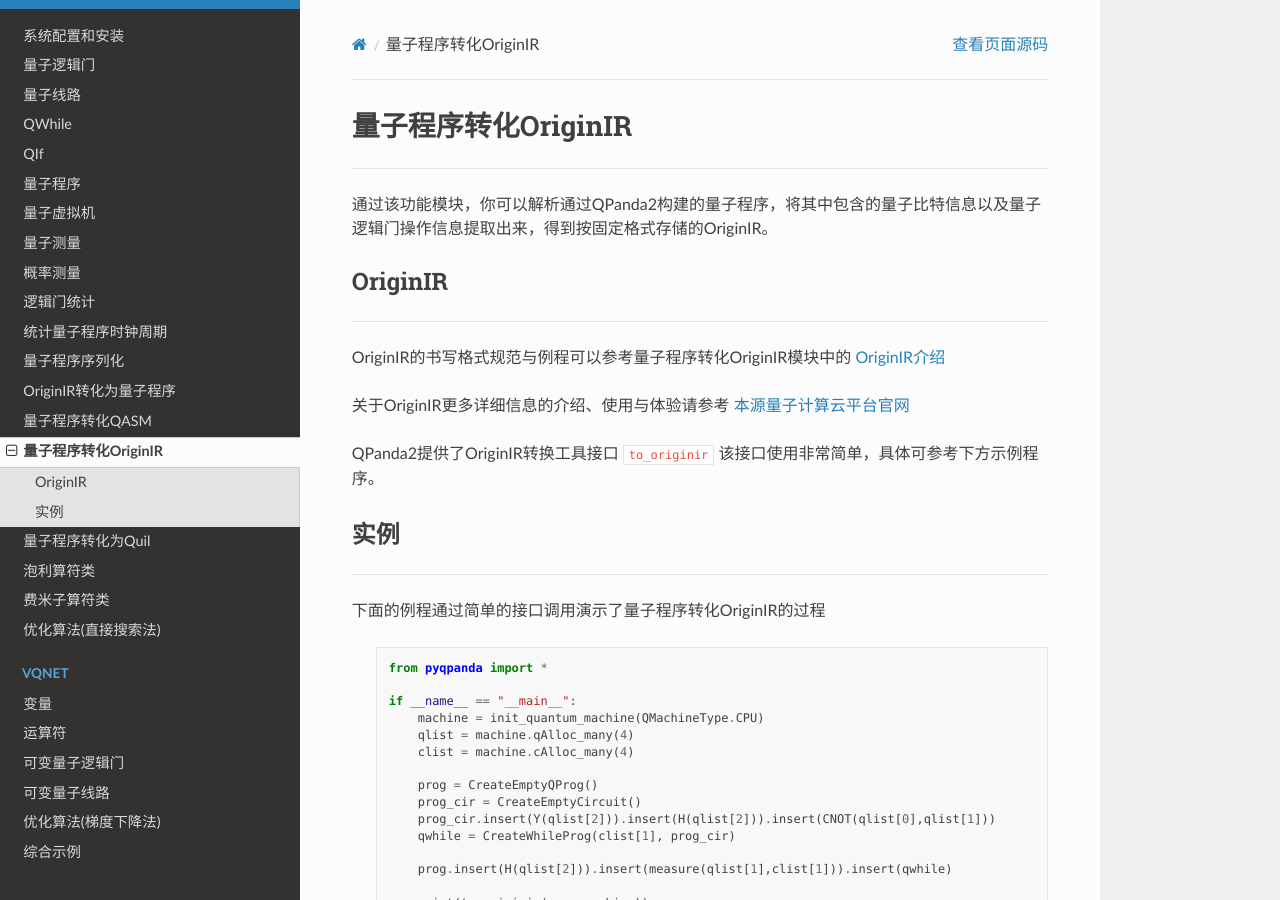
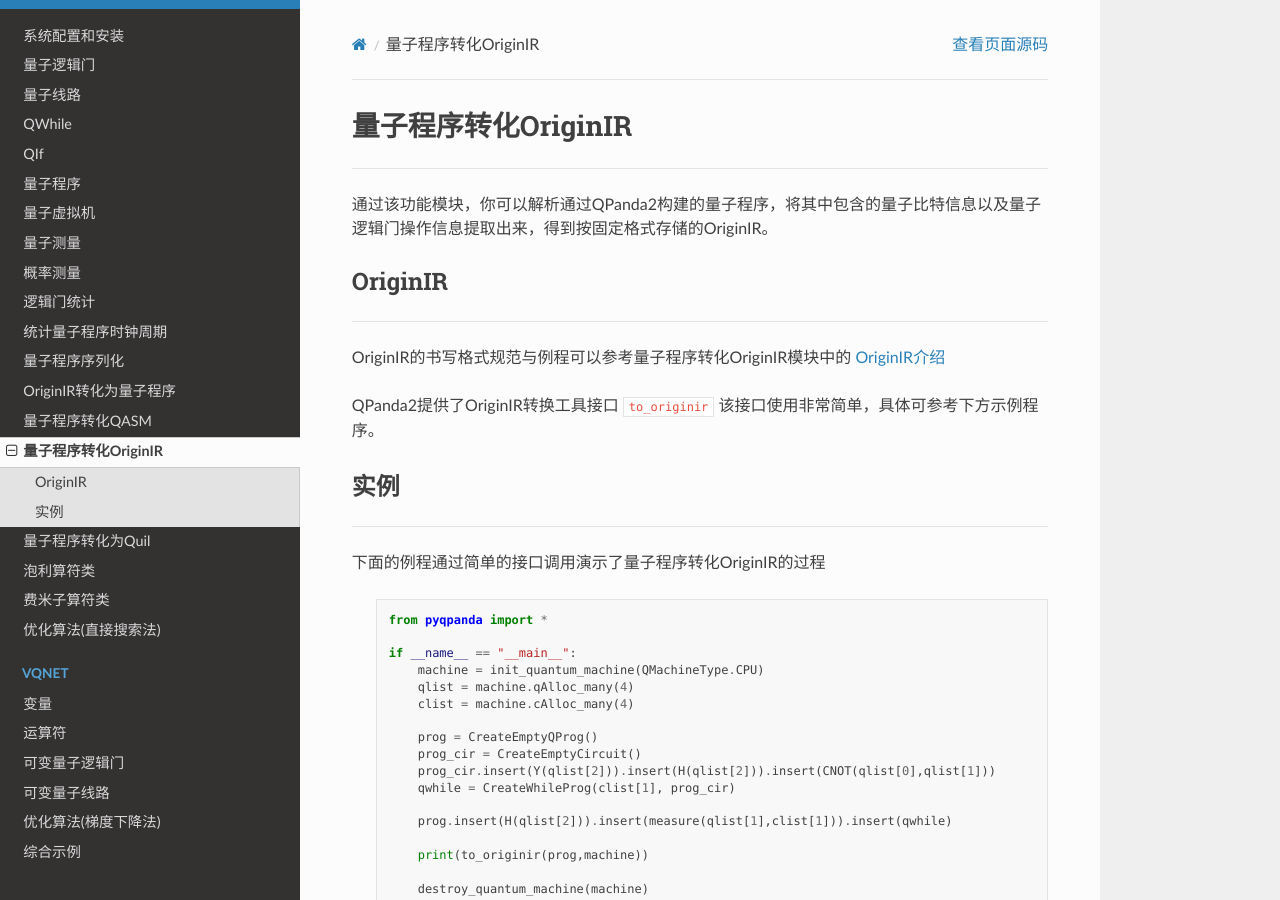
Before and after one commit to OriginQ/pyQPanda-Toturial, a Sphinx documentation site: the page built from source/QProgToOriginIR.rst, in a window 1280 px wide and 900 px high. Built offline with Sphinx 7.4.7 and the Read the Docs theme 2.0.0, drawn with Linux system fonts in a browser that asks for light colours; pages that are not in the unit, such as notebooks, are missing from menus.

Commit message:
去除无用链接

```diff
--- a/source/QProgToOriginIR.rst
+++ b/source/QProgToOriginIR.rst
@@ -3,8 +3,6 @@
 ----
 
 通过该功能模块，你可以解析通过QPanda2构建的量子程序，将其中包含的量子比特信息以及量子逻辑门操作信息提取出来，得到按固定格式存储的OriginIR。
-
-.. _本源量子计算云平台官网: https://qcode.qubitonline.cn/QCode/index.html
 
 .. _OriginIR介绍: https://qpanda-toturial.readthedocs.io/zh/latest/QProgToOriginIR.html#id2
 
@@ -14,7 +12,6 @@
 
 OriginIR的书写格式规范与例程可以参考量子程序转化OriginIR模块中的 `OriginIR介绍`_
 
-关于OriginIR更多详细信息的介绍、使用与体验请参考 `本源量子计算云平台官网`_
 
 QPanda2提供了OriginIR转换工具接口 ``to_originir`` 该接口使用非常简单，具体可参考下方示例程序。
 
```
